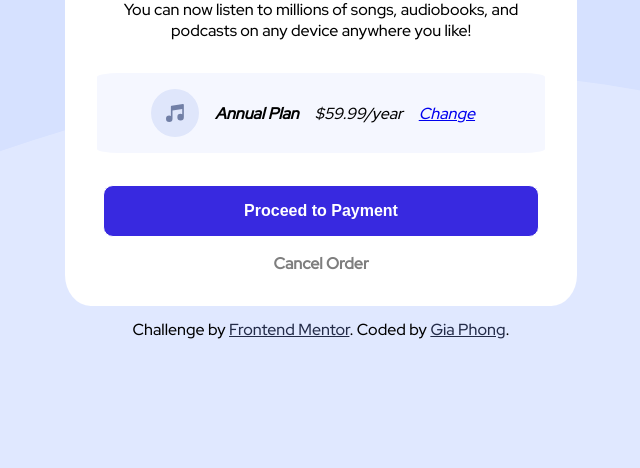
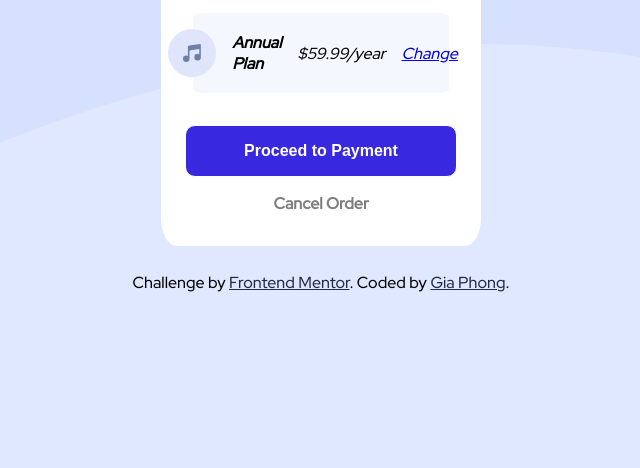
Before and after one commit to giaphong992/Ordersummarycomponent, a plain HTML site: page index.html in a window 1280 px wide. Shown: the part 332-800 px from the top of the page, without its empty margins (319-959 px from the left). Drawn offline with Linux system fonts and the light colour scheme.

Commit message:
modify for laptop responsive

```diff
--- a/style.css
+++ b/style.css
@@ -7,7 +7,7 @@
     --desatureted-blue:hsl(224, 23%, 55%);
     --dark-blue:hsl(223,47%,23%);
 }
-/* */
+
 
 *{
     margin:0;
@@ -21,7 +21,7 @@
     color: hsl(227, 34%, 21%);
 }
 body{
-    background-image: url("/images/pattern-background-desktop.svg");
+    background-image: url("./images/pattern-background-desktop.svg");
     background-repeat: no-repeat;
     background-size: cover;
     background-position:center;
@@ -81,7 +81,10 @@ p{
     justify-content: center;
     align-items: center;
 }
-
+p.annual{
+    font-weight: bold;
+    font-size:86%;
+}
 button.proceed{
     background-color: var(--bright-blue);
     padding:1rem;
@@ -142,7 +145,13 @@ a.cancel:hover{
         background-position: 100%;
     }
     .container{
-        width: 40%;
-        margin: 1% auto;
+        width: 100%;
+        max-width:25%;
+        max-height:50%;
+        margin: 2% auto;
     }
+
+    .plan-infor{
+       margin-right:1rem;
+   }
 }
```
